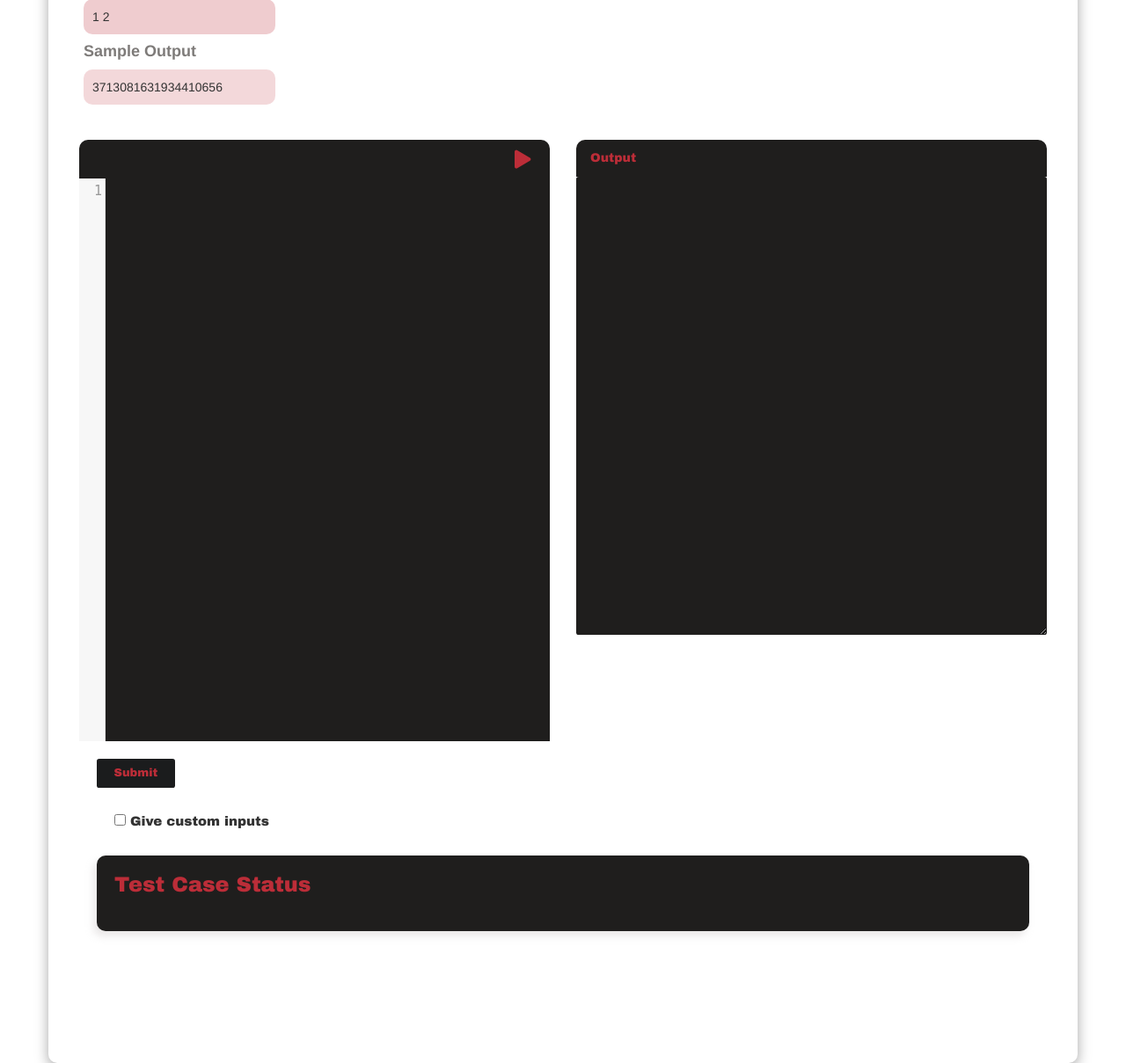
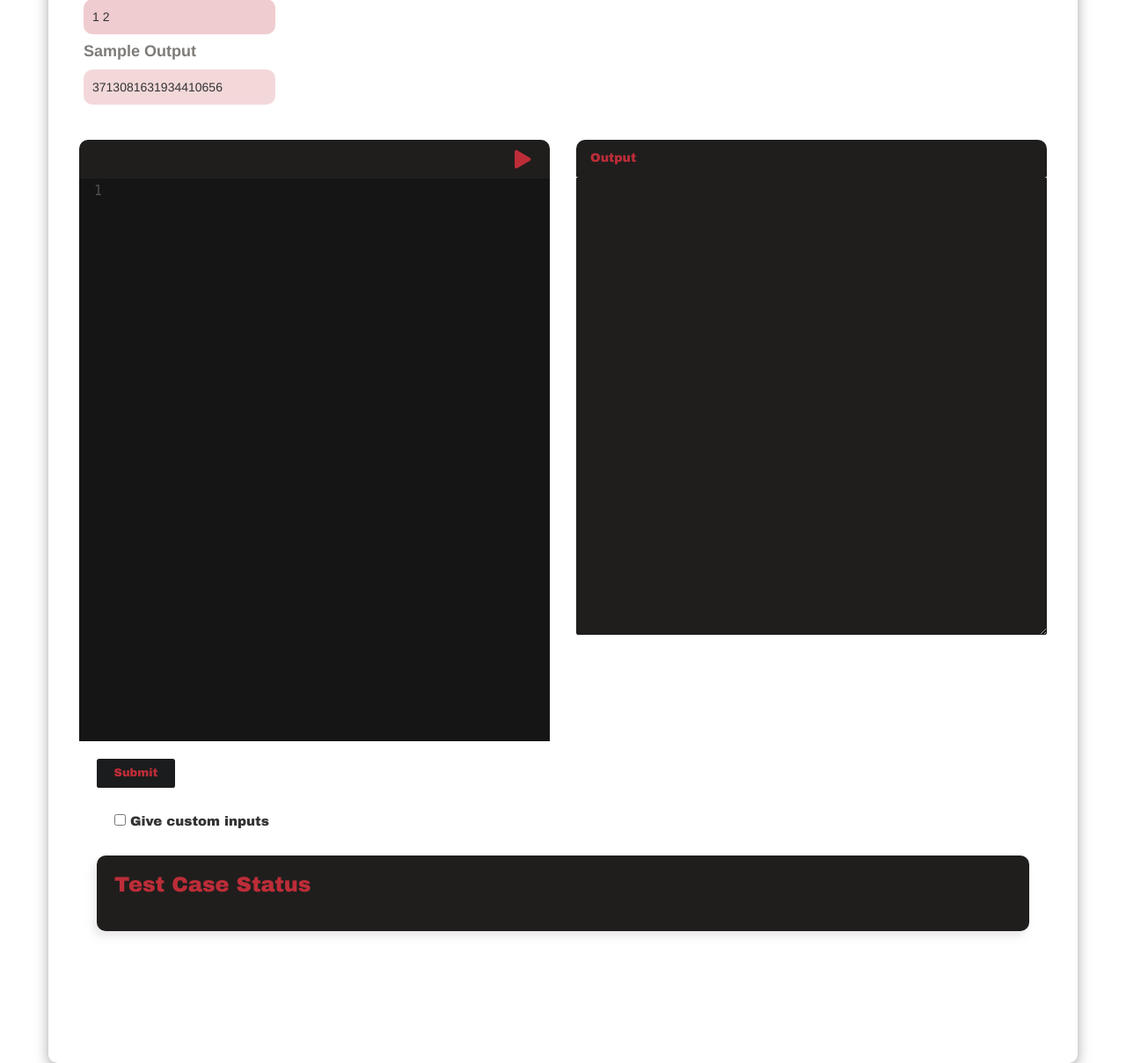
Before and after one commit to dilna2000/dcode, a Django app: page /problem_statement in a window 1280 px wide. Shown: the part 411-1620 px from the top of the page at 88% size. Run offline with Django 3.2, Linux system fonts and the light colour scheme; a user stored in the database is signed in; data comes from the database, SQL or seed files in the repository; some libraries are stand-ins or nearby versions.

Commit message:
Update test_cases.html

```diff
--- a/templates/test_cases.html
+++ b/templates/test_cases.html
@@ -147,7 +147,8 @@ $(document).ready(function(){
     var editor = CodeMirror.fromTextArea(codeText, {
         lineNumbers : true,
         tabSize: 2,
-  mode: 'python'
+  mode: 'python',
+        theme:'base16-dark'
     });
 });
 checkbox.addEventListener('click', function () {
```
